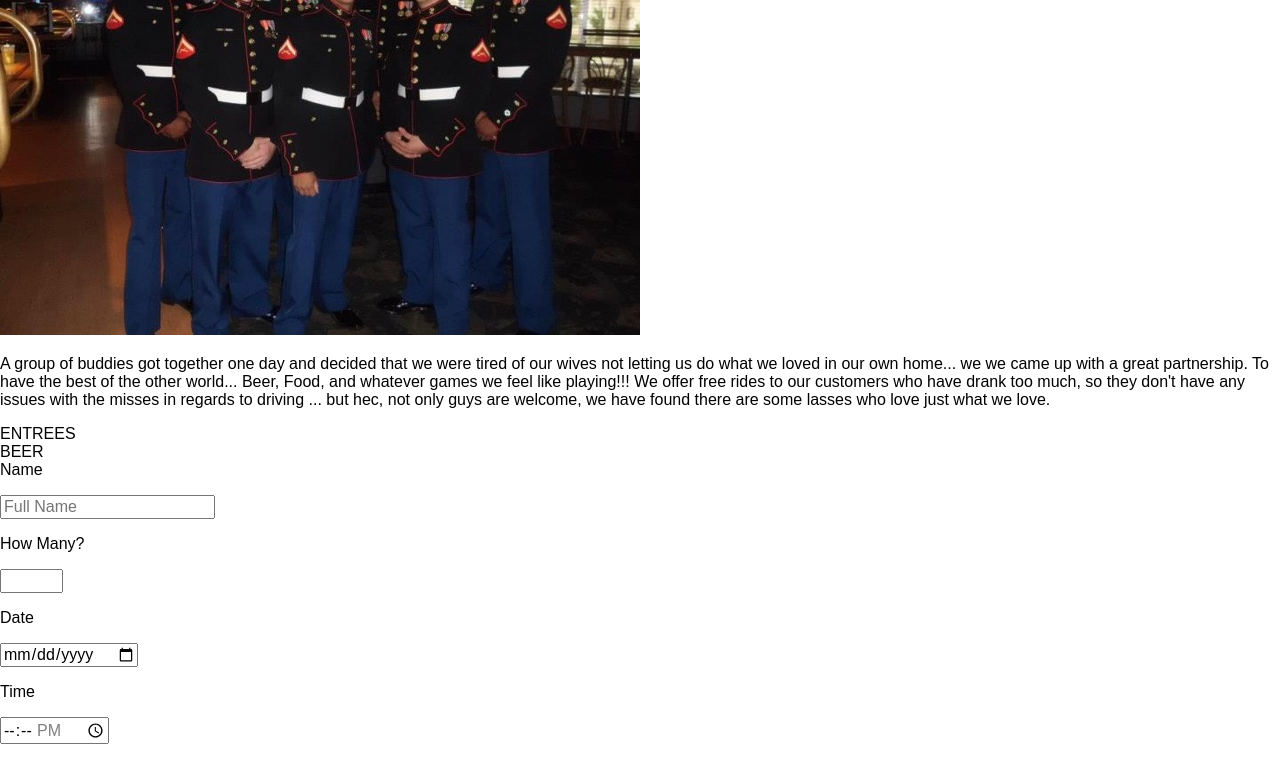
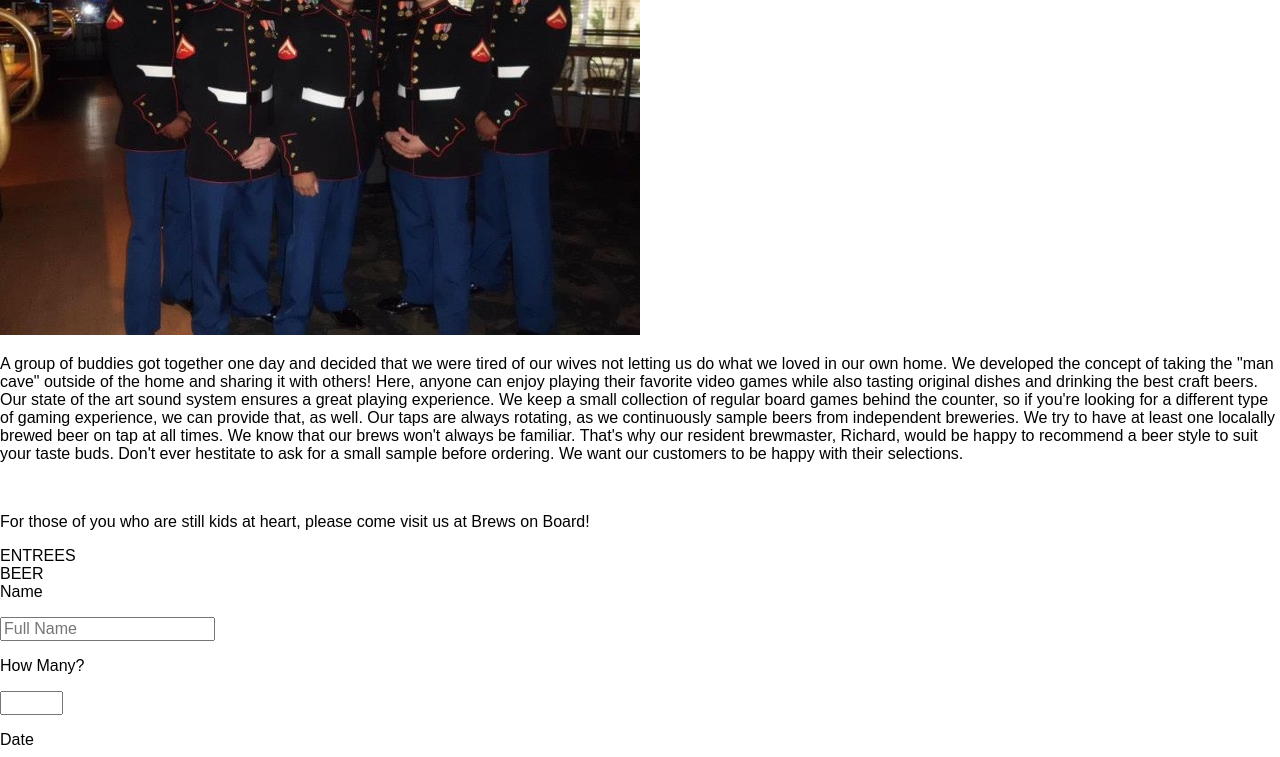
Before and after one commit to mindlikewater/TIY-wk5-restaurant, a website with bundled scripts: page app/index.html in a window 1280 px wide. Shown: the part 1791-2548 px from the top of the page. Built offline with nearby package versions, Linux system fonts and the light colour scheme; no server answers; files whose address does not match are found by name.

Commit message:
Rewrote the story

```diff
--- a/app/index.html
+++ b/app/index.html
@@ -53,10 +53,21 @@
                 <h7 class="title" id="tab4">Games</h7>
             </div>
 
-            <div class="tab switchTab" id="storyTab" >
+            <div class="tab" id="storyTab" >
               <img src="images/buds.jpeg"/>
               <p>
-                A group of buddies got together one day and decided that we were tired of our wives not letting us do what we loved in our own home... we we came up with a great partnership. To have the best of the other world... Beer, Food, and whatever games we feel like playing!!! We offer free rides to our customers who have drank too much, so they don't have any issues with the misses in regards to driving ... but hec, not only guys are welcome, we have found there are some lasses who love just what we love.
+                A group of buddies got together one day and decided that we were tired of our wives not letting us do what we loved in our own home.
+                We developed the concept of taking the "man cave" outside of the home and sharing it with others! Here, anyone can enjoy playing
+                their favorite video games while also tasting original dishes and drinking the best craft beers. Our state of the art sound system
+                ensures a great playing experience. We keep a small collection of regular board games behind the counter, so if you're looking for a
+                different type of gaming experience, we can provide that, as well. Our taps are always rotating, as we continuously sample beers from
+                independent breweries. We try to have at least one localally brewed beer on tap at all times. We know that our brews won't always be
+                familiar. That's why our resident brewmaster, Richard, would be happy to recommend a beer style to suit your taste buds. Don't ever
+                hestitate to ask for a small sample before ordering. We want our customers to be happy with their selections.
+              </p>
+              <br>
+              <p>
+                For those of you who are still kids at heart, please come visit us at Brews on Board!
               </p>
 
 
```
